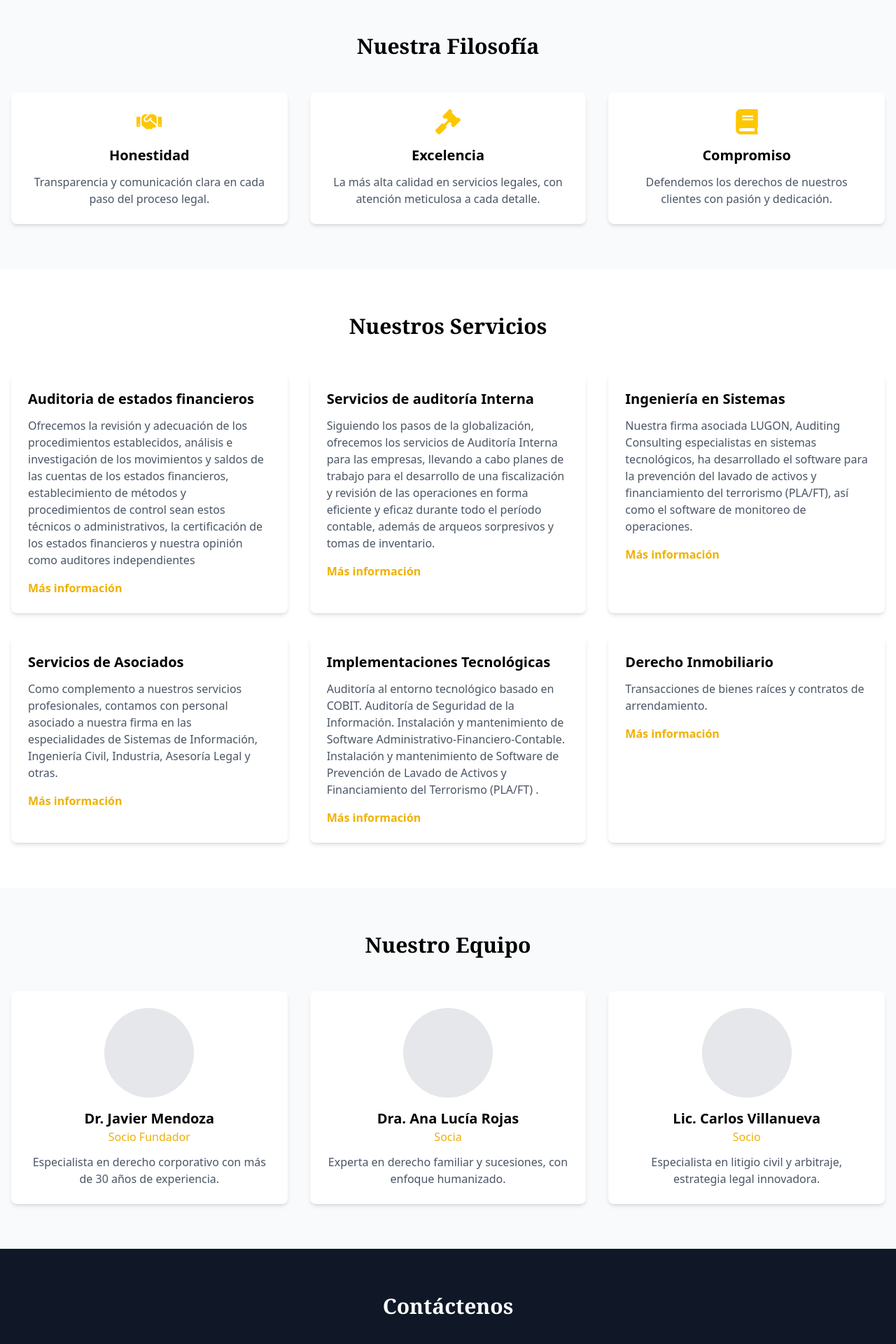
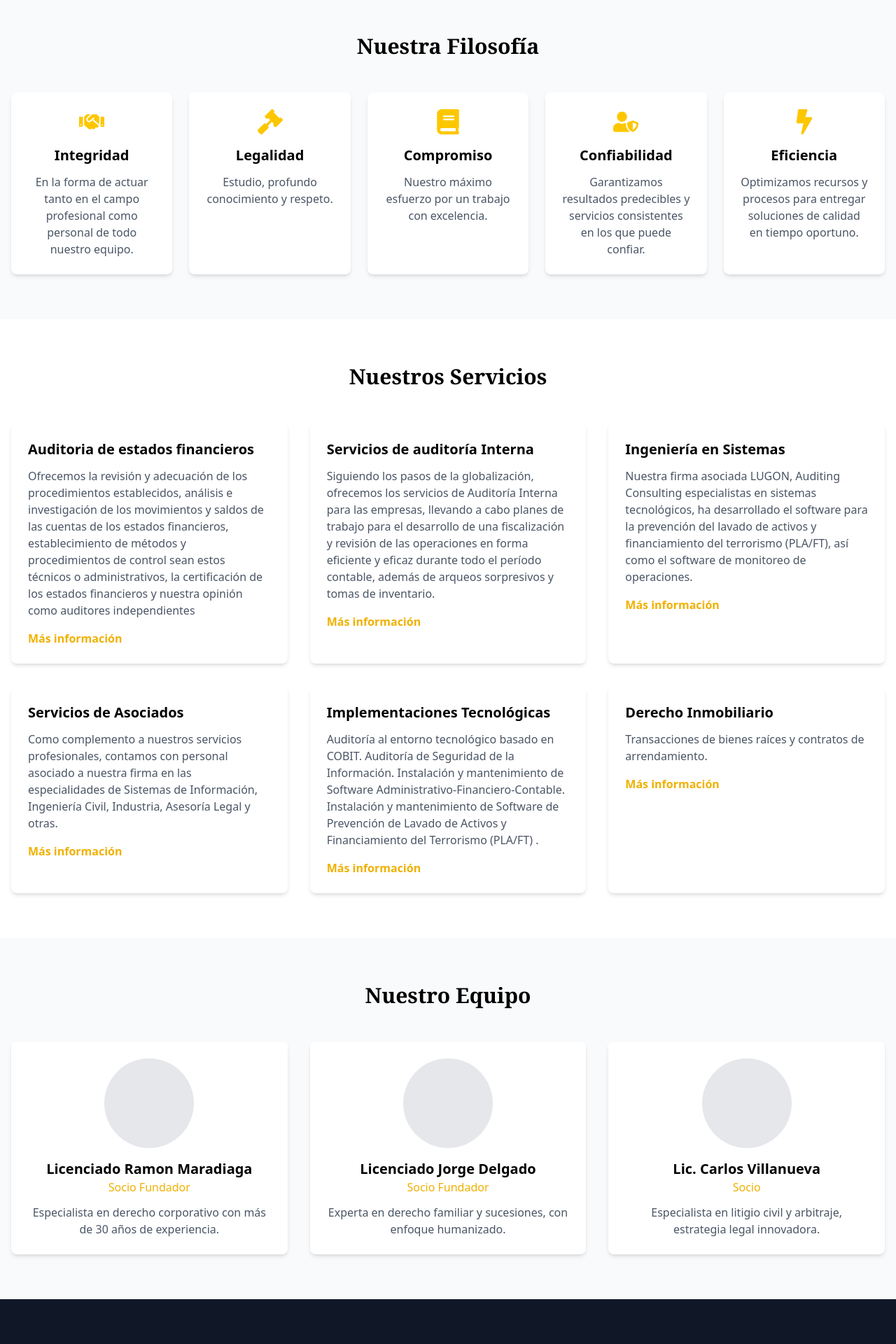
Before and after one commit to andrestdjhw/DMLandingPage, a React (Vite) app: page / in a window 1280 px wide. Shown: the part 760-2680 px from the top of the page at 70% size. Built offline with nearby package versions, Linux system fonts and the light colour scheme.

Commit message:
Agregando contenido y valores institucionales

```diff
--- a/src/App.jsx
+++ b/src/App.jsx
@@ -1,7 +1,5 @@
-// Modified App.jsx with EmailJS implementation
-
 import { useState, useEffect } from 'react'
-import { FaBalanceScale, FaGavel, FaHandshake, FaBook, FaPhone, FaMapMarkerAlt, FaEnvelope, FaClock } from 'react-icons/fa'
+import { FaBalanceScale, FaGavel, FaHandshake, FaBook, FaPhone, FaMapMarkerAlt, FaEnvelope, FaClock ,FaUserShield, FaBolt } from 'react-icons/fa'
 import { FiMenu, FiX } from 'react-icons/fi'
 import emailjs from '@emailjs/browser'
 
@@ -265,12 +263,12 @@ function App() {
         {/* Hero Section */}
         <section id="inicio" className="relative bg-gradient-to-br from-blue-500 to-indigo-800 text-white py-20 md:py-32">
           <div className="container mx-auto px-4 text-center">
-            <h1 className="text-4xl md:text-6xl font-bold mb-6 font-serif">Expertos en Derecho</h1>
+            <h1 className="text-4xl md:text-6xl font-bold mb-6 font-serif">Auditores y Consultores</h1>
             <p className="text-xl md:text-2xl mb-8 max-w-3xl mx-auto">
               <cite>Somos una empresa con la finalidad principal de realizar auditorias administrativas y financieras. Estudios de factibilidad de proyectos, adecuación de sistemas contables a sistemas computarizados, instalación de redes, elaboración de software para cualquier actividad empresarial, adecuar registros contables de empresas y proporcionar asesorías administrativas y financieras.</cite>
             </p>
             <button
-              onClick={() => scrollToSection('contacto')}
+              onClick={() => scrollToSection('servicios')}
               className="bg-yellow-400 hover:bg-yellow-500 text-blue-900 font-bold py-3 px-8 rounded-lg transition duration-300"
             >
               Leer Mas
@@ -282,26 +280,40 @@ function App() {
         <section id="filosofia" className="py-16 bg-gray-50 mt-20">
           <div className="container mx-auto px-4">
             <h2 className="text-3xl font-bold text-center mb-12 font-serif">Nuestra Filosofía</h2>
-            <div className="grid md:grid-cols-3 gap-8">
+            <div className="grid md:grid-cols-5 gap-6">
               <div className="bg-white p-6 rounded-lg shadow-md text-center">
                 <FaHandshake className="text-yellow-400 text-4xl mx-auto mb-4" />
-                <h3 className="text-xl font-bold mb-3">Honestidad</h3>
+                <h3 className="text-xl font-bold mb-3">Integridad</h3>
                 <p className="text-gray-600">
-                  Transparencia y comunicación clara en cada paso del proceso legal.
+                  En la forma de actuar tanto en el campo profesional como personal de todo nuestro equipo.
                 </p>
               </div>
               <div className="bg-white p-6 rounded-lg shadow-md text-center">
                 <FaGavel className="text-yellow-400 text-4xl mx-auto mb-4" />
-                <h3 className="text-xl font-bold mb-3">Excelencia</h3>
+                <h3 className="text-xl font-bold mb-3">Legalidad</h3>
                 <p className="text-gray-600">
-                  La más alta calidad en servicios legales, con atención meticulosa a cada detalle.
+                  Estudio, profundo conocimiento y respeto.
                 </p>
               </div>
               <div className="bg-white p-6 rounded-lg shadow-md text-center">
                 <FaBook className="text-yellow-400 text-4xl mx-auto mb-4" />
                 <h3 className="text-xl font-bold mb-3">Compromiso</h3>
                 <p className="text-gray-600">
-                  Defendemos los derechos de nuestros clientes con pasión y dedicación.
+                  Nuestro máximo esfuerzo por un trabajo con excelencia.
+                </p>
+              </div>
+              <div className="bg-white p-6 rounded-lg shadow-md text-center">
+                <FaUserShield className="text-yellow-400 text-4xl mx-auto mb-4" />
+                <h3 className="text-xl font-bold mb-3">Confiabilidad</h3>
+                <p className="text-gray-600">
+                  Garantizamos resultados predecibles y servicios consistentes en los que puede confiar.
+                </p>
+              </div>
+              <div className="bg-white p-6 rounded-lg shadow-md text-center">
+                <FaBolt className="text-yellow-400 text-4xl mx-auto mb-4" />
+                <h3 className="text-xl font-bold mb-3">Eficiencia</h3>
+                <p className="text-gray-600">
+                  Optimizamos recursos y procesos para entregar soluciones de calidad en tiempo oportuno.
                 </p>
               </div>
             </div>
@@ -350,13 +362,13 @@ function App() {
             <h2 className="text-3xl font-bold text-center mb-12 font-serif">Nuestro Equipo</h2>
             <div className="grid md:grid-cols-3 gap-8">
               <TeamMember
-                name="Dr. Javier Mendoza"
+                name="Licenciado Ramon Maradiaga"
                 position="Socio Fundador"
                 bio="Especialista en derecho corporativo con más de 30 años de experiencia."
               />
               <TeamMember
-                name="Dra. Ana Lucía Rojas"
-                position="Socia"
+                name="Licenciado Jorge Delgado"
+                position="Socio Fundador"
                 bio="Experta en derecho familiar y sucesiones, con enfoque humanizado."
               />
               <TeamMember
@@ -378,11 +390,11 @@ function App() {
                 <div className="space-y-4">
                   <div className="flex items-start">
                     <FaMapMarkerAlt className="text-yellow-400 mt-1 mr-3" />
-                    <p>Condominios Toncontín, calle principal de Lomas de Toncontín hacia la Fuerza Aérea, contiguo a FECORAH<br/>casa No. 29, Comayagüela, Francisco Morazán , Honduras</p>
+                    <p>Condominios Toncontín, calle principal de Lomas de Toncontín hacia la Fuerza Aérea, contiguo a FECORAH<br />casa No. 29, Comayagüela, Francisco Morazán , Honduras</p>
                   </div>
                   <div className="flex items-center">
                     <FaPhone className="text-yellow-400 mr-3" />
-                    <p>2234-3340 /42 <br />3175-3538 <br/>3175-3542.</p>
+                    <p>2234-3340 /42 <br />3175-3538 <br />3175-3542.</p>
                   </div>
                   <div className="flex items-center">
                     <FaEnvelope className="text-yellow-400 mr-3" />
@@ -402,9 +414,8 @@ function App() {
                     <input
                       type="text"
                       id="name"
-                      className={`w-full px-4 py-2 rounded text-gray-800 bg-amber-50 ${
-                        formErrors.name ? 'border-2 border-red-500' : 'border-amber-400'
-                      }`}
+                      className={`w-full px-4 py-2 rounded text-gray-800 bg-amber-50 ${formErrors.name ? 'border-2 border-red-500' : 'border-amber-400'
+                        }`}
                       placeholder="Su nombre"
                       value={formData.name}
                       onChange={handleInputChange}
@@ -421,9 +432,8 @@ function App() {
                     <input
                       type="email"
                       id="email"
-                      className={`w-full px-4 py-2 rounded text-gray-800 bg-amber-50 ${
-                        formErrors.email ? 'border-2 border-red-500' : 'border-amber-400'
-                      }`}
+                      className={`w-full px-4 py-2 rounded text-gray-800 bg-amber-50 ${formErrors.email ? 'border-2 border-red-500' : 'border-amber-400'
+                        }`}
                       placeholder="Su email"
                       value={formData.email}
                       onChange={handleInputChange}
@@ -440,9 +450,8 @@ function App() {
                     <input
                       type="tel"
                       id="phone"
-                      className={`w-full px-4 py-2 rounded text-gray-800 bg-amber-50 ${
-                        formErrors.phone ? 'border-2 border-red-500' : 'border-amber-400'
-                      }`}
+                      className={`w-full px-4 py-2 rounded text-gray-800 bg-amber-50 ${formErrors.phone ? 'border-2 border-red-500' : 'border-amber-400'
+                        }`}
                       placeholder="Su teléfono"
                       value={formData.phone}
                       onChange={handleInputChange}
@@ -458,9 +467,8 @@ function App() {
                     <textarea
                       id="message"
                       rows="4"
-                      className={`w-full px-4 py-2 rounded text-gray-800 bg-amber-50 ${
-                        formErrors.message ? 'border-2 border-red-500' : 'border-amber-400'
-                      }`}
+                      className={`w-full px-4 py-2 rounded text-gray-800 bg-amber-50 ${formErrors.message ? 'border-2 border-red-500' : 'border-amber-400'
+                        }`}
                       placeholder="Su mensaje"
                       value={formData.message}
                       onChange={handleInputChange}
@@ -487,9 +495,8 @@ function App() {
 
                   <button
                     type="submit"
-                    className={`bg-yellow-400 hover:bg-yellow-500 text-blue-900 font-bold py-3 px-6 rounded-lg transition duration-300 ${
-                      formStatus.submitting ? 'opacity-50 cursor-not-allowed' : ''
-                    }`}
+                    className={`bg-yellow-400 hover:bg-yellow-500 text-blue-900 font-bold py-3 px-6 rounded-lg transition duration-300 ${formStatus.submitting ? 'opacity-50 cursor-not-allowed' : ''
+                      }`}
                     disabled={formStatus.submitting}
                   >
                     {formStatus.submitting ? 'Enviando...' : 'Enviar Mensaje'}
@@ -529,14 +536,15 @@ function App() {
             </div>
             <div>
               <h4 className="font-bold mb-4 text-yellow-400">Contactenos</h4>
-              <p>Condominios Toncontín, calle principal de Lomas de Toncontín hacia la Fuerza Aérea, contiguo a FECORAH<br/>casa No. 29,</p>
+              <p>Condominios Toncontín, calle principal de Lomas de Toncontín hacia la Fuerza Aérea, contiguo a FECORAH<br />casa No. 29,</p>
               <p>Tegucigalpa, Honduras</p>
               <p>auditoria@delgadomaradiaga.com</p>
               <p>3175-3538</p>
             </div>
           </div>
           <div className="border-t border-blue-700 mt-8 pt-6 text-center">
-            <p>&copy; {new Date().getFullYear()} Bufete Legal. Todos los derechos reservados.</p>
+            <p>&copy; {new Date().getFullYear()} Delgado Maradiaga Y Asociados. Todos los derechos reservados.</p>
+            <p className='mt-3'><cite>Creado por itsbyte.com</cite></p>
           </div>
         </div>
       </footer>
```
